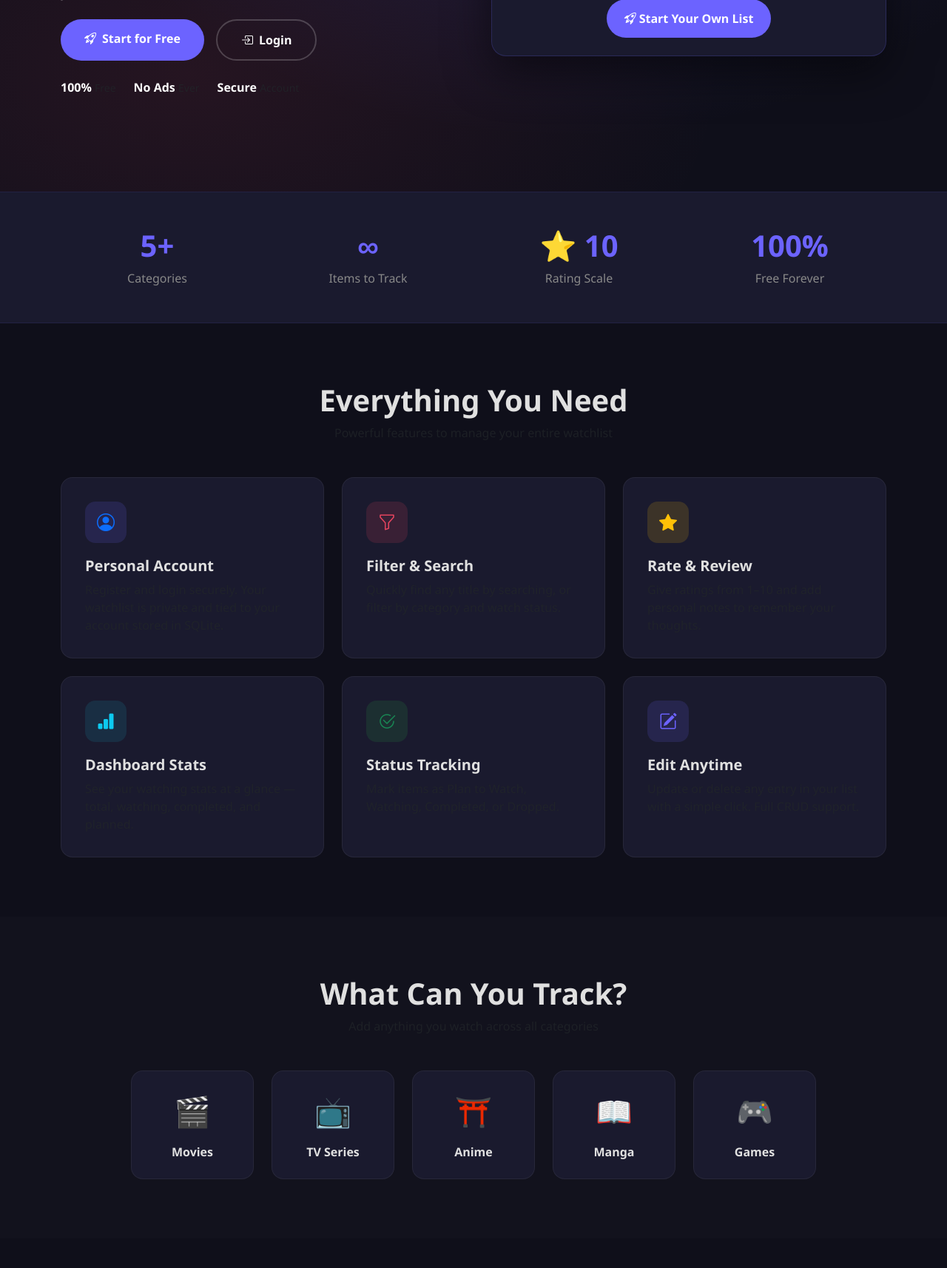
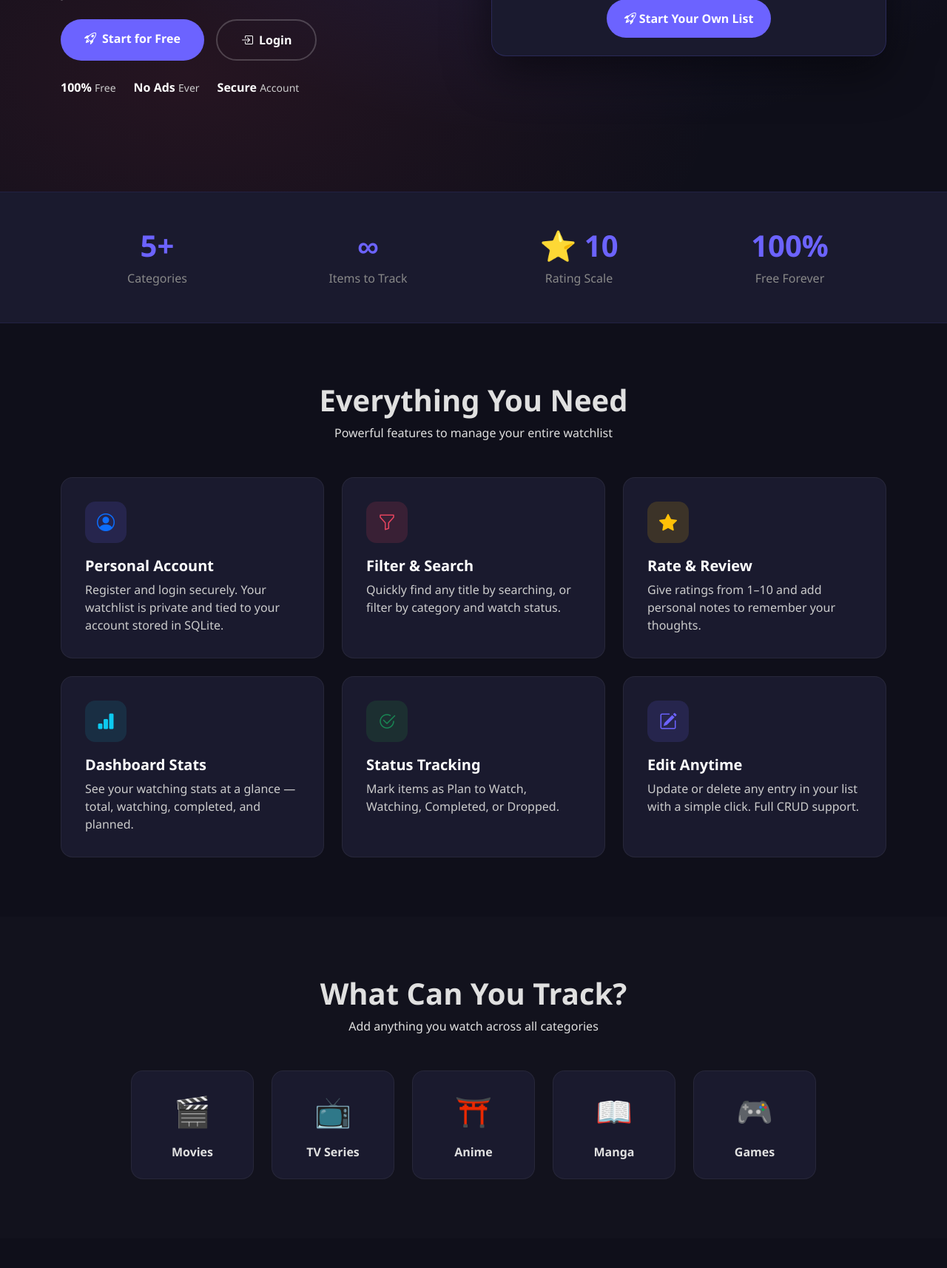
Before and after one commit to christianrenz210/watchlist, a Flask app: page / in a window 1280 px wide. Shown: the part 541-2255 px from the top of the page at 74% size. Run offline with Flask 3, Linux system fonts and the light colour scheme; data comes from the database, SQL or seed files in the repository.

Commit message:
fix: white text readability on landing page

```diff
--- a/templates/index.html
+++ b/templates/index.html
@@ -15,6 +15,7 @@
     }
     * { scroll-behavior: smooth; }
     body { background: var(--dark); color: #e0e0e0; font-family: 'Segoe UI', sans-serif; }
+    .text-muted { color: #ccc !important; }
 
     /* NAVBAR */
     .navbar { background: rgba(15,15,26,0.95); backdrop-filter: blur(10px); border-bottom: 1px solid rgba(108,99,255,0.2); }
@@ -55,6 +56,8 @@
     .feature-card { background: var(--card-bg); border: 1px solid rgba(255,255,255,0.06); border-radius: 16px; padding: 2rem; height: 100%; transition: all .3s; }
     .feature-card:hover { border-color: rgba(108,99,255,0.4); transform: translateY(-4px); box-shadow: 0 12px 40px rgba(108,99,255,0.15); }
     .feature-icon { width: 56px; height: 56px; border-radius: 14px; display: flex; align-items: center; justify-content: center; font-size: 1.5rem; margin-bottom: 1.2rem; }
+    .feature-card h5 { color: #fff; }
+    .feature-card p { color: #ccc; }
 
     /* CATEGORIES */
     .category-card { background: var(--card-bg); border: 1px solid rgba(255,255,255,0.06); border-radius: 16px; padding: 1.5rem; text-align: center; transition: all .3s; cursor: default; }
@@ -154,49 +157,49 @@
   <div class="container">
     <div class="text-center mb-5">
       <h2 class="fw-bold fs-1">Everything You Need</h2>
-      <p class="text-muted">Powerful features to manage your entire watchlist</p>
+      <p class="">Powerful features to manage your entire watchlist</p>
     </div>
     <div class="row g-4">
       <div class="col-md-4">
         <div class="feature-card">
           <div class="feature-icon" style="background:rgba(108,99,255,0.15)"><i class="bi bi-person-circle text-primary"></i></div>
           <h5 class="fw-bold">Personal Account</h5>
-          <p class="text-muted mb-0">Register and login securely. Your watchlist is private and tied to your account stored in SQLite.</p>
+          <p class="mb-0">Register and login securely. Your watchlist is private and tied to your account stored in SQLite.</p>
         </div>
       </div>
       <div class="col-md-4">
         <div class="feature-card">
           <div class="feature-icon" style="background:rgba(233,69,96,0.15)"><i class="bi bi-funnel" style="color:var(--accent)"></i></div>
           <h5 class="fw-bold">Filter & Search</h5>
-          <p class="text-muted mb-0">Quickly find any title by searching, or filter by category and watch status.</p>
+          <p class="mb-0">Quickly find any title by searching, or filter by category and watch status.</p>
         </div>
       </div>
       <div class="col-md-4">
         <div class="feature-card">
           <div class="feature-icon" style="background:rgba(255,193,7,0.15)"><i class="bi bi-star-fill text-warning"></i></div>
           <h5 class="fw-bold">Rate & Review</h5>
-          <p class="text-muted mb-0">Give ratings from 1–10 and add personal notes to remember your thoughts.</p>
+          <p class="mb-0">Give ratings from 1–10 and add personal notes to remember your thoughts.</p>
         </div>
       </div>
       <div class="col-md-4">
         <div class="feature-card">
           <div class="feature-icon" style="background:rgba(23,162,184,0.15)"><i class="bi bi-bar-chart-fill text-info"></i></div>
           <h5 class="fw-bold">Dashboard Stats</h5>
-          <p class="text-muted mb-0">See your watching stats at a glance — total, watching, completed, and planned.</p>
+          <p class="mb-0">See your watching stats at a glance — total, watching, completed, and planned.</p>
         </div>
       </div>
       <div class="col-md-4">
         <div class="feature-card">
           <div class="feature-icon" style="background:rgba(40,167,69,0.15)"><i class="bi bi-check2-circle text-success"></i></div>
           <h5 class="fw-bold">Status Tracking</h5>
-          <p class="text-muted mb-0">Mark items as Plan to Watch, Watching, Completed, or Dropped.</p>
+          <p class="mb-0">Mark items as Plan to Watch, Watching, Completed, or Dropped.</p>
         </div>
       </div>
       <div class="col-md-4">
         <div class="feature-card">
           <div class="feature-icon" style="background:rgba(108,99,255,0.15)"><i class="bi bi-pencil-square" style="color:var(--primary)"></i></div>
           <h5 class="fw-bold">Edit Anytime</h5>
-          <p class="text-muted mb-0">Update or delete any entry in your list with a simple click. Full CRUD support.</p>
+          <p class="mb-0">Update or delete any entry in your list with a simple click. Full CRUD support.</p>
         </div>
       </div>
     </div>
@@ -208,7 +211,7 @@
   <div class="container">
     <div class="text-center mb-5">
       <h2 class="fw-bold fs-1">What Can You Track?</h2>
-      <p class="text-muted">Add anything you watch across all categories</p>
+      <p class="">Add anything you watch across all categories</p>
     </div>
     <div class="row g-4 justify-content-center">
       <div class="col-6 col-md-2"><div class="category-card"><div class="icon">🎬</div><div class="fw-semibold">Movies</div></div></div>
@@ -225,7 +228,7 @@
   <div class="container">
     <div class="cta-section p-5 text-center">
       <h2 class="fw-bold fs-1 mb-3">Ready to Start Tracking?</h2>
-      <p class="text-muted mb-4 fs-5">Create your free account and never lose track of what to watch next.</p>
+      <p class="mb-4 fs-5">Create your free account and never lose track of what to watch next.</p>
       <a href="/register" class="btn btn-primary-custom btn-lg px-5"><i class="bi bi-rocket-takeoff me-2"></i>Create Free Account</a>
     </div>
   </div>
```
